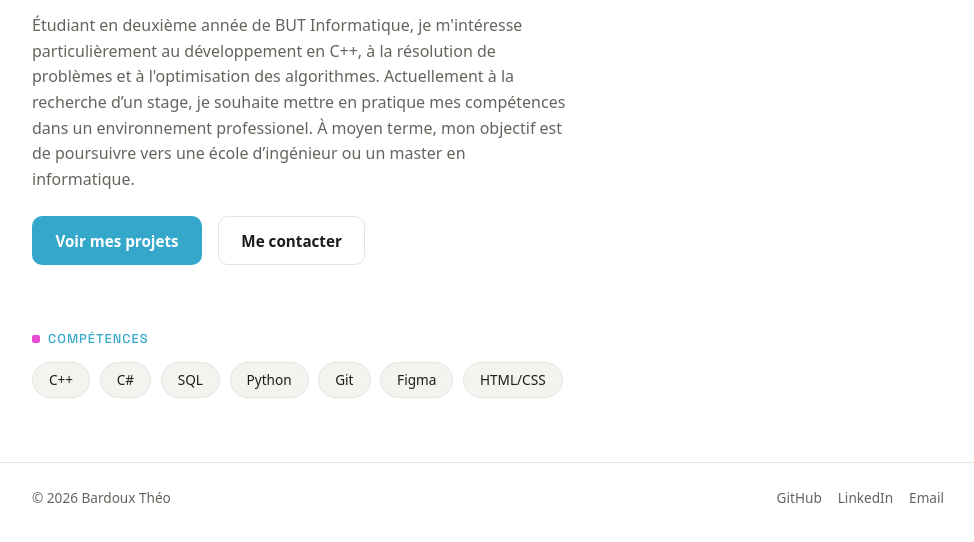
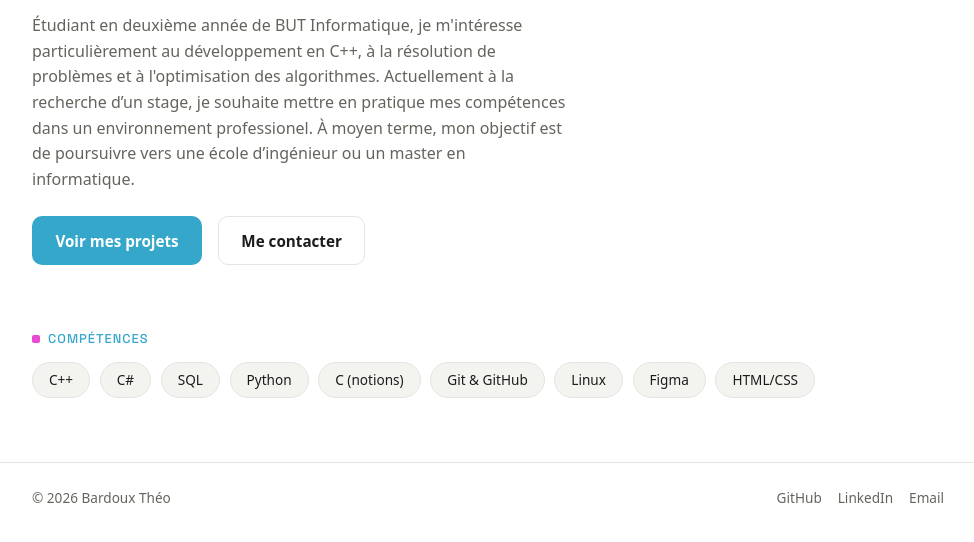
Before and after one commit to KolaghanMK1/portfolio, a plain HTML site: page index.html in a window 1280 px wide. Shown: the part 268-810 px from the top of the page, without its empty margins (152-1126 px from the left). Drawn offline with Linux system fonts and the light colour scheme.

Commit message:
Modifications tags index.html

```diff
--- a/index.html
+++ b/index.html
@@ -47,7 +47,9 @@
                 <li>C#</li>
                 <li>SQL</li>
                 <li>Python</li>
-                <li>Git</li>
+                <li>C (notions)</li>
+                <li>Git &amp; GitHub</li>
+                <li>Linux</li>
                 <li>Figma</li>
                 <li>HTML/CSS</li>
             </ul>
```
